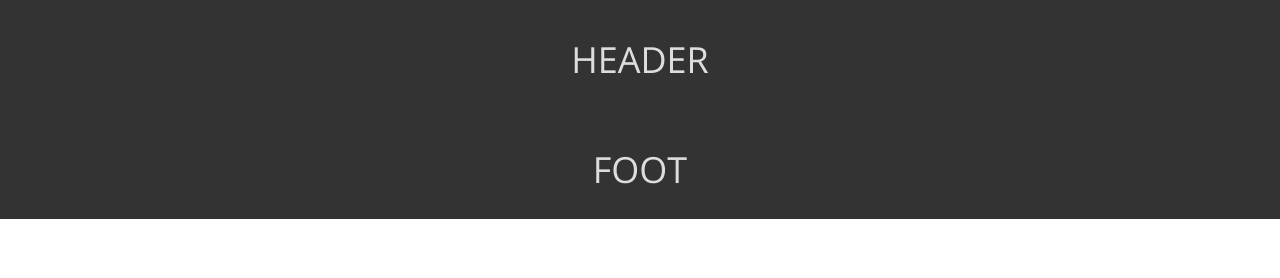
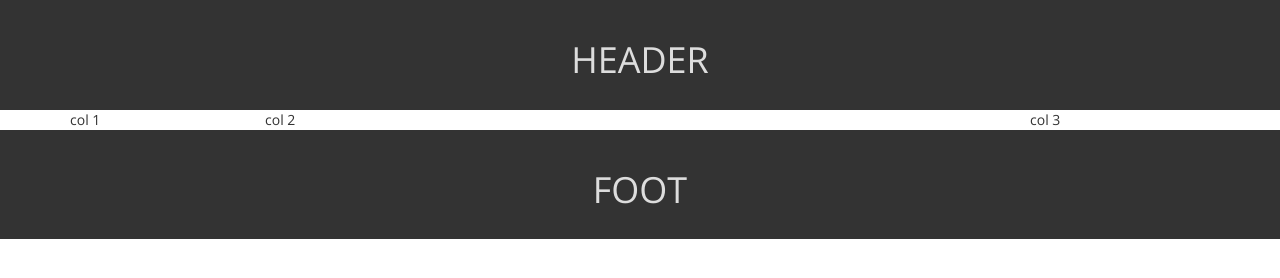
Before and after one commit to pbrianmackey/BootstrapTemplate, a website: page public/index.html in a window 1280 px wide. Drawn offline with nearby package versions, Linux system fonts and the light colour scheme; files that its build step writes are made by us from their sources.

Commit message:
added 3 column layout

```diff
--- a/public/index.html
+++ b/public/index.html
@@ -1,13 +1,26 @@
 <!DOCTYPE html>
 <head>
   <link href='http://fonts.googleapis.com/css?family=Open+Sans' rel='stylesheet' type='text/css'>
-  <link href="../node_modules/bootstrap/dist/bootstrap.min.css" rel="stylesheet" />
+  <link href="bootstrap.min.css" rel="stylesheet" />
   <link href="site.css" rel="stylesheet" />
 </head>
 <body>
   <header>
     <h1>HEADER</h1>
   </header>
+  <div class="container">
+    <div class="row">
+      <aside class="col-sm-2">
+        col 1
+      </aside>
+      <section class="col-sm-8">
+        col 2
+      </section>
+      <aside class="sol-sm-2">
+        col 3
+      </aside>
+    </div>
+  </div>
   <footer>
     <h1>FOOT</h1>
   </footer>
```
